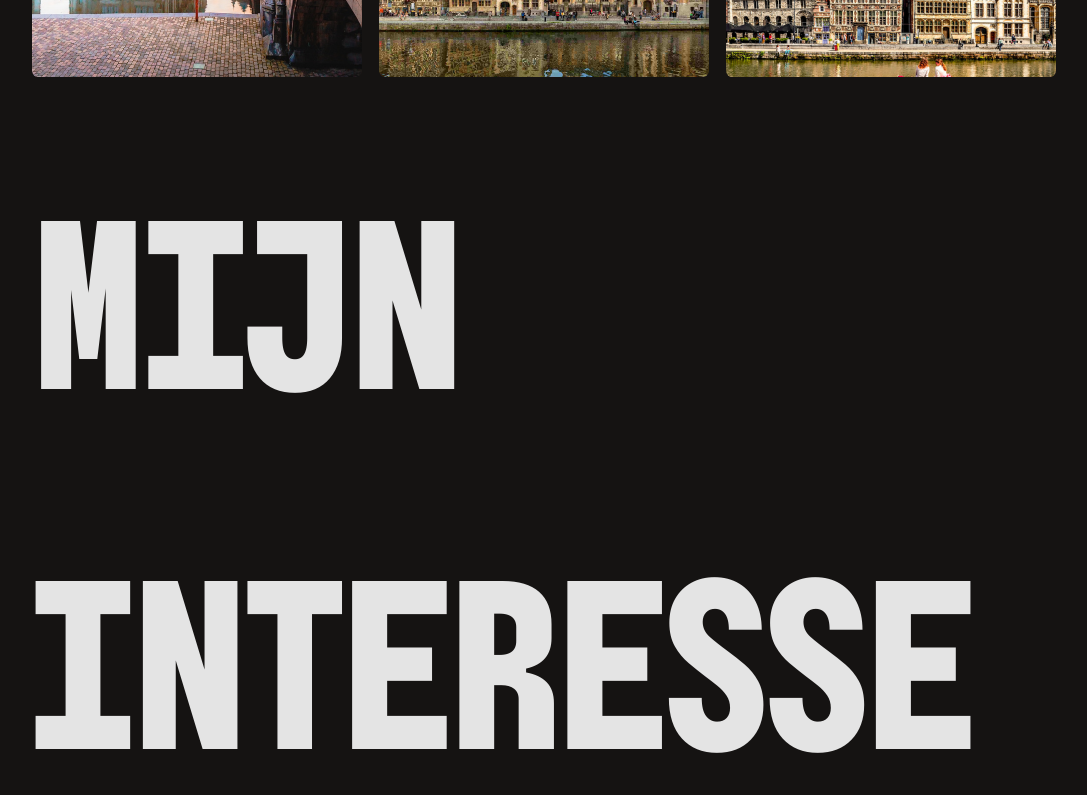
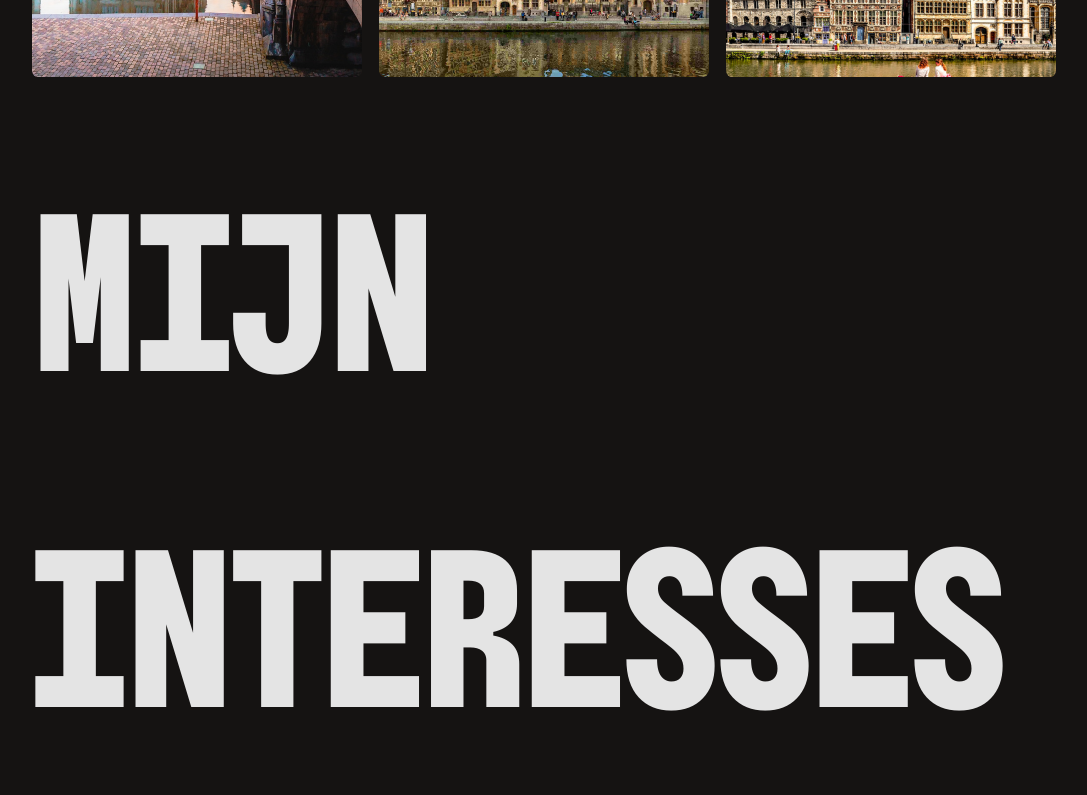
Before and after one commit to AminAkhayad/portfolio, a React (Vite) app in the folder my-portfolio/: page /portfolio/about in a window 1280 px wide. Shown: the part 920-1715 px from the top of the page, without its empty margins (96-1183 px from the left). Built offline with nearby package versions, Linux system fonts and the light colour scheme.

Commit message:
fix: Adjust font size of interest section heading for better readability

```diff
--- a/my-portfolio/src/app/pages/About/About.css
+++ b/my-portfolio/src/app/pages/About/About.css
@@ -107,7 +107,7 @@
     }
     .interest-section {
       h2 {
-        font-size: 15rem;
+        font-size: 14rem;
         font-family: "BBH Sans Bogle", sans-serif;
       }
       .interest-list {
```
